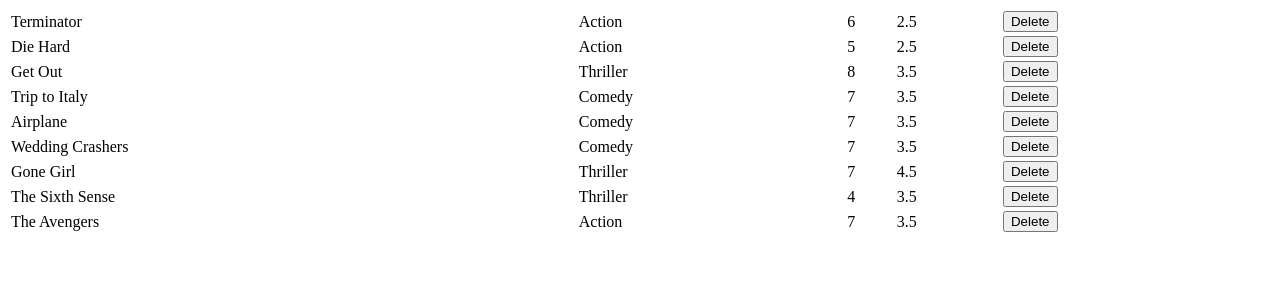
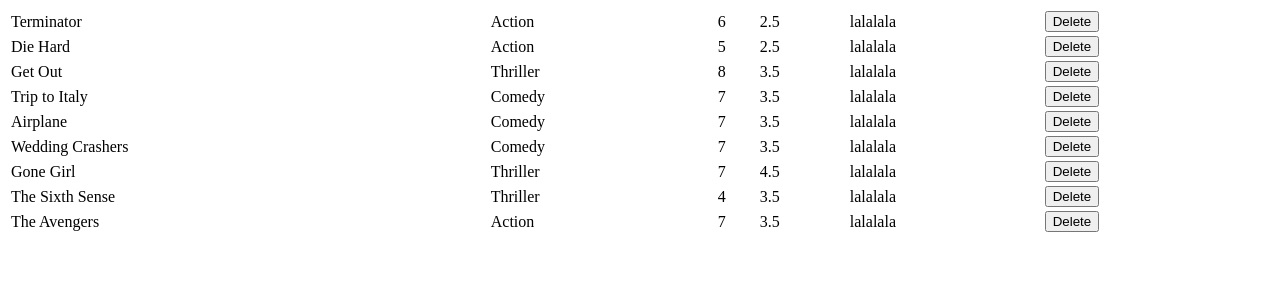
Before and after one commit to gerelmafaust/movies, a React (Create React App) app: page / in a window 1280 px wide. Shown: the top 300 px of the page. Built offline with nearby package versions, Linux system fonts and the light colour scheme.

Commit message:
second commit

```diff
--- a/src/components/movie.jsx
+++ b/src/components/movie.jsx
@@ -7,6 +7,7 @@ const Movie = ({ movie, onDelete }) => {
       <td>{movie.genre.name}</td>
       <td>{movie.numberInStock}</td>
       <td>{movie.dailyRentalRate}</td>
+      <td>lalalala</td>
       <td>
         <button onClick={onDelete}>Delete</button>
       </td>
```
